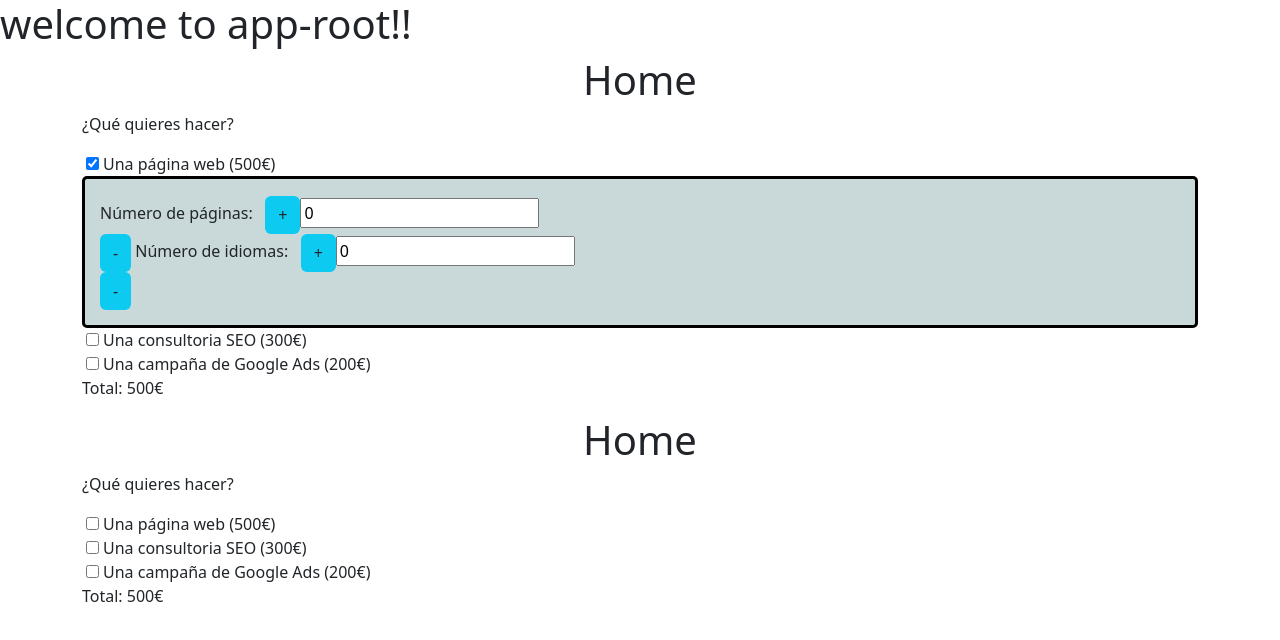
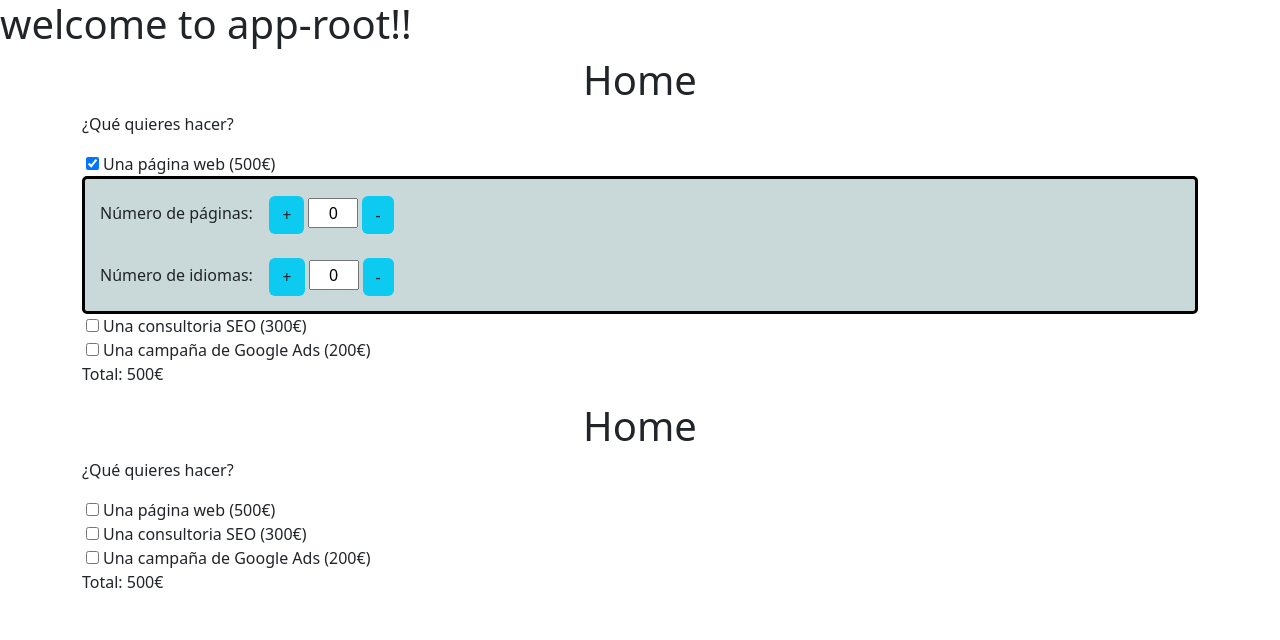
Before and after one commit to davidmuns/frontend-angular-sprint-07, an Angular app: page /home in a window 1280 px wide. Both pictures are taken after a click on the checkbox 92 px from the left and 163 px from the top of the page. Shown: the top 640 px of the page. Built offline with nearby package versions, Linux system fonts and the light colour scheme.

Commit message:
Update panel.component.html

```diff
--- a/src/app/components/panel/panel.component.html
+++ b/src/app/components/panel/panel.component.html
@@ -1,13 +1,15 @@
 <div *ngIf="options[0].isChecked">
   <div style="border: 3px solid black; background-color: rgb(201, 217, 217); border-radius: 5px; padding: 15px;;">
     Número de páginas: &nbsp;
-    <button class="btn bg-info" (click)="addPage()">+</button>
-    <input class="my-1" type="number" name="pages" value="pages" [(ngModel)]="pages" (click)="updateWebExtras()" /><br>
-    <button class="btn bg-info" (click)="deletePage()">-</button>
+    <button class="btn bg-info mx-1" (click)="addPage()">+</button>
+    <input class="my-1" type="text" name="pages" value="pages" [(ngModel)]="pages" (keyup)="updateWebExtras()"
+      style="width: 50px; text-align: center;" />
+    <button class="btn bg-info mx-1" (click)="deletePage()">-</button><br><br>
 
     Número de idiomas: &nbsp;
-    <button class="btn bg-info" (click)="addLanguage()">+</button>
-    <input type="number" name="languages" value="languages" [(ngModel)]="languages" (click)="updateWebExtras()" /><br>
-    <button class="btn bg-info" (click)="deleteLanguage()">-</button>
+    <button class="btn bg-info mx-1" (click)="addLanguage()">+</button>
+    <input type="text" name="languages" value="languages" [(ngModel)]="languages" (keyup)="updateWebExtras()"
+      style="width: 50px; text-align: center;" />
+    <button class="btn bg-info mx-1" (click)="deleteLanguage()">-</button>
   </div>
 </div>
```
